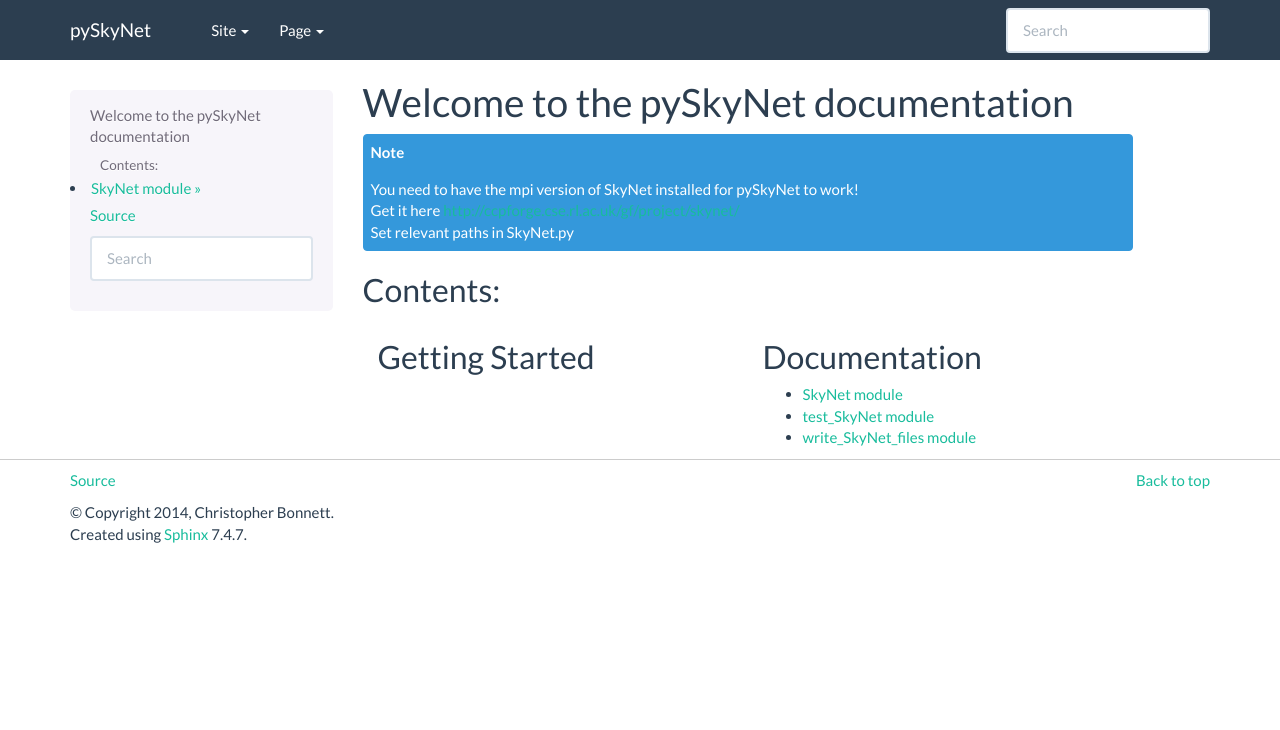
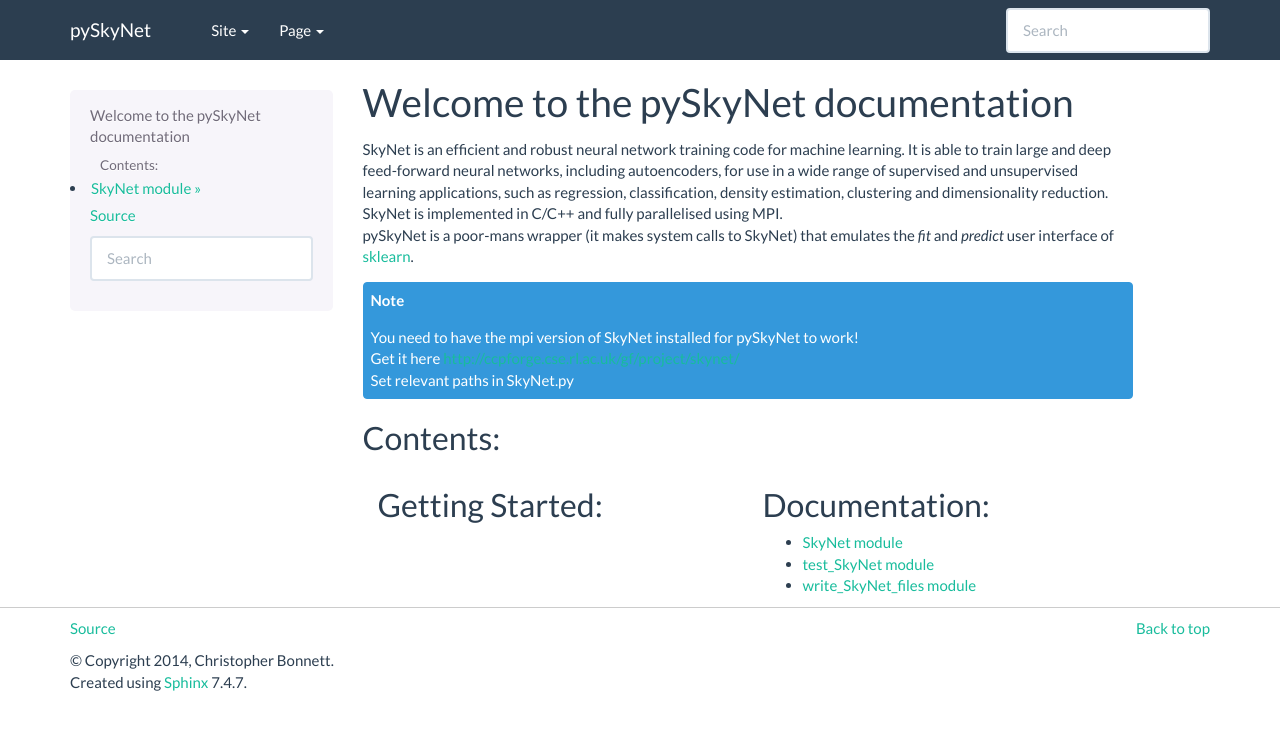
Before and after one commit to cbonnett/SkyNet_wrapper, a Sphinx documentation site: the page built from docs/index.rst, in a window 1280 px wide. Shown: the top 730 px of the page. Built offline with Sphinx 7.4.7, drawn with Linux system fonts in a browser that asks for light colours; pages that are not in the unit, such as notebooks, are missing from menus.

Commit message:
update docstrings

```diff
--- a/docs/conf.py
+++ b/docs/conf.py
@@ -148,7 +148,7 @@
 
 # The name of an image file (relative to this directory) to place at the top
 # of the sidebar.
-#html_logo = None
+html_logo = "logo.png"
 
 # The name of an image file (within the static path) to use as favicon of the
 # docs.  This file should be a Windows icon file (.ico) being 16x16 or 32x32
--- a/docs/index.rst
+++ b/docs/index.rst
@@ -3,6 +3,9 @@
 =============================================
 
 .. _`pySkyNet`: https://github.com/cbonnett/SkyNet_wrapper
+
+| SkyNet is an efficient and robust neural network training code for machine learning. It is able to train large and deep feed-forward neural networks, including autoencoders, for use in a wide range of supervised and unsupervised learning applications, such as regression, classification, density estimation, clustering and dimensionality reduction. SkyNet is implemented in C/C++ and fully parallelised using MPI.
+| pySkyNet is a poor-mans wrapper (it makes system calls to SkyNet) that emulates the `fit` and `predict` user interface of `sklearn <http://scikit-learn.org/stable/>`_.
 
 .. note::
 
@@ -18,7 +21,7 @@
    <div class="container-fluid">
    <div class="row">
    <div class="col-md-6">
-   <h2>Getting Started</h2>
+   <h2>Getting Started:</h2>
 
 .. toctree::
    :maxdepth: 1
@@ -30,7 +33,7 @@
 
    </div>
    <div class="col-md-6">
-   <h2>Documentation</h2>
+   <h2>Documentation:</h2>
 
 .. toctree::
    :maxdepth: 1
```
Also changed, not shown: README.md (+1 -1 lines), 15 other files.
